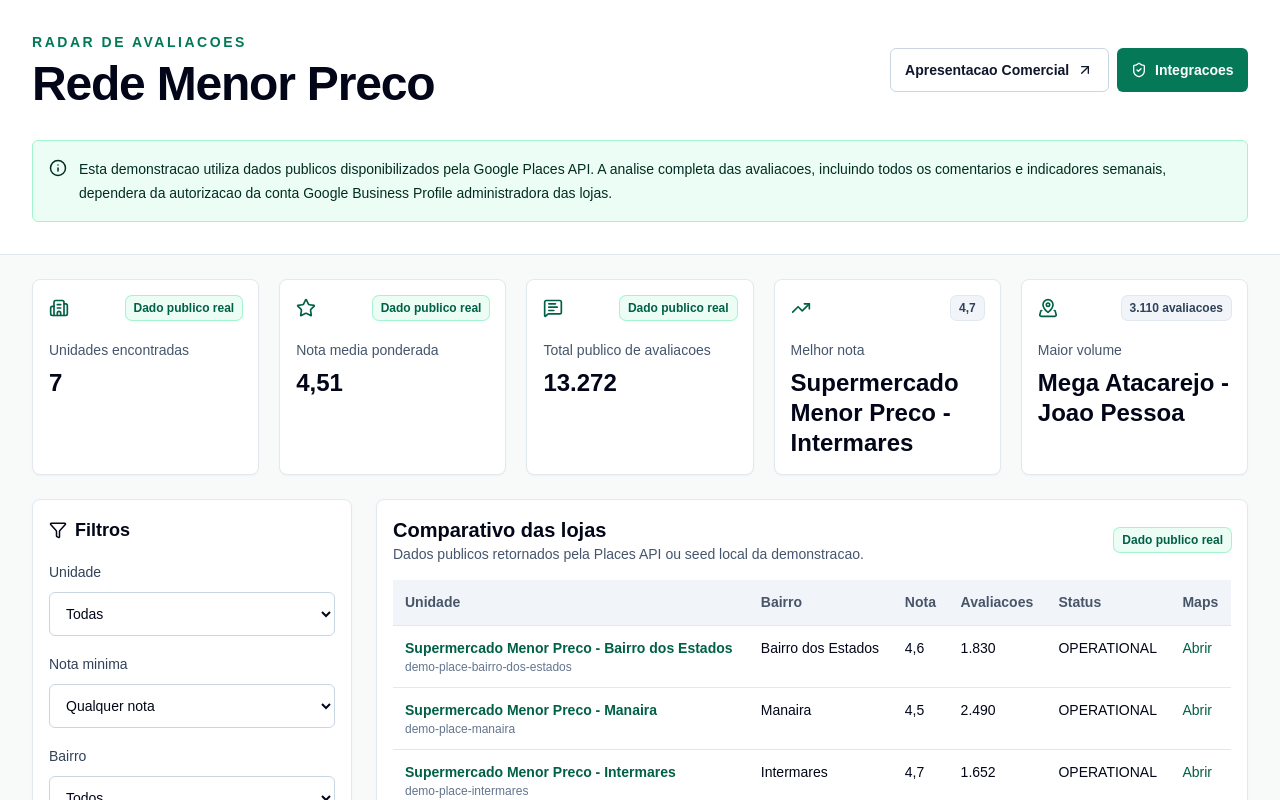
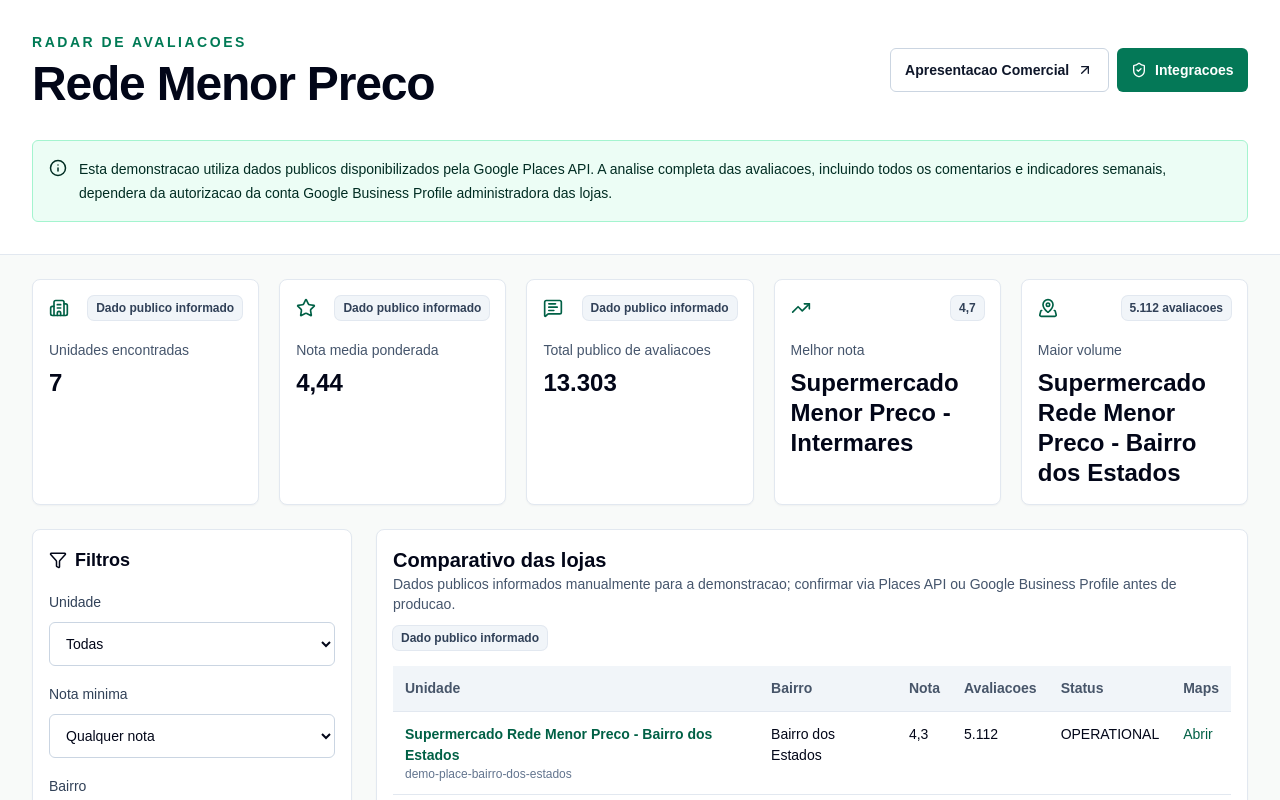
Before and after one commit to rodrigocunha093-stack/Google-avalia-o, a Next.js app: page / in a window 1280 px wide. Shown: the top 800 px of the page. Built offline with nearby package versions, Linux system fonts and the light colour scheme.

Commit message:
Update public review totals

```diff
--- a/src/app/page.tsx
+++ b/src/app/page.tsx
@@ -72,19 +72,19 @@
           icon={<Building2 size={20} />}
           label="Unidades encontradas"
           value={dashboard.summary.unitsFound.toString()}
-          badge="Dado publico real"
+          badge="Dado publico informado"
         />
         <MetricCard
           icon={<Star size={20} />}
           label="Nota media ponderada"
           value={formatRating(dashboard.summary.weightedAverageRating)}
-          badge="Dado publico real"
+          badge="Dado publico informado"
         />
         <MetricCard
           icon={<MessageSquareText size={20} />}
           label="Total publico de avaliacoes"
           value={formatNumber(dashboard.summary.totalReviews)}
-          badge="Dado publico real"
+          badge="Dado publico informado"
         />
         <MetricCard
           icon={<TrendingUp size={20} />}
@@ -121,10 +121,10 @@
               <div>
                 <h2 className="text-xl font-semibold">Comparativo das lojas</h2>
                 <p className="text-sm text-slate-600">
-                  Dados publicos retornados pela Places API ou seed local da demonstracao.
+                  Dados publicos informados manualmente para a demonstracao; confirmar via Places API ou Google Business Profile antes de producao.
                 </p>
               </div>
-              <Badge tone="real">Dado publico real</Badge>
+              <Badge tone="neutral">Dado publico informado</Badge>
             </div>
             <div className="overflow-x-auto">
               <table className="data-table">
@@ -372,7 +372,7 @@
     <div className="panel min-h-36">
       <div className="flex items-center justify-between gap-3 text-emerald-800">
         {icon}
-        <Badge tone={badge === "Dado publico real" ? "real" : "neutral"}>{badge}</Badge>
+        <Badge tone="neutral">{badge}</Badge>
       </div>
       <p className="mt-5 text-sm text-slate-600">{label}</p>
       <p className="mt-2 text-2xl font-semibold leading-tight text-slate-950">{value}</p>
--- a/src/lib/demo-data.ts
+++ b/src/lib/demo-data.ts
@@ -18,7 +18,7 @@
 ];
 
 export const demoStores: PublicStore[] = [
-  store("bairro-dos-estados", "Supermercado Menor Preco - Bairro dos Estados", "Bairro dos Estados", 4.6, 1830, -7.1011, -34.8479, [
+  store("bairro-dos-estados", "Supermercado Rede Menor Preco - Bairro dos Estados", "Bairro dos Estados", 4.3, 5112, -7.1011, -34.8479, [
     review("bairro-dos-estados", "francisco nilton sousa", 2, "Atendimento muito demorado no caixa, segurando a clientela e atrasando o atendimento mesmo apos comunicacao ao fiscal de caixa."),
     review("bairro-dos-estados", "Sabrina Araujo", 1, "Cliente relata falta de seguranca no estacionamento, furto de capacete preso na moto e ausencia de cameras externas."),
     review("bairro-dos-estados", "Iranilson Buriti de Oliveira", 2, "Quase todas as compras tem algum produto com valor maior que o da etiqueta. Cliente precisa enfrentar fila para receber diferenca de volta."),
@@ -28,7 +28,7 @@
     review("bairro-dos-estados", "Filipe Falcao", 1, "Cliente relata ovos estragados com frequencia, mesmo dentro da validade, e deixou de comprar ovos no local."),
     review("bairro-dos-estados", "aeciio matheuslucas", 2, "Pessimo atendimento, filas enormes no acougue e nos lacticinios, alem de falta de seguranca no estacionamento."),
   ]),
-  store("manaira", "Supermercado Menor Preco - Manaira", "Manaira", 4.5, 2490, -7.0974, -34.8342, [
+  store("manaira", "Rede Menor Preco - Manaira", "Manaira", 4.5, 2888, -7.0974, -34.8342, [
     review("manaira", "Beatriz Sa", 2, "Cliente nao ve vantagem em ir a loja e relata que os precos, no geral, sao mais elevados que os do concorrente proximo."),
     review("manaira", "Miguel Stalyt", 1, "Reclamacao sobre atendimento na portaria da unidade Manaira, com ocorrencia registrada em horario noturno."),
     review("manaira", "Sabrina Araujo", 1, "Cliente relata falta de preparo e capacitacao dos segurancas, com constrangimentos durante as compras."),
@@ -42,7 +42,7 @@
   store("intermares", "Supermercado Menor Preco - Intermares", "Intermares", 4.7, 1652, -7.0431, -34.8424),
   store("cristo", "Supermercado Menor Preco - Cristo", "Cristo", 4.4, 1218, -7.1458, -34.8756),
   store("torre", "Supermercado Menor Preco - Torre", "Torre", 4.6, 1432, -7.1195, -34.8611),
-  store("altiplano", "Supermercado Menor Preco - Altiplano", "Altiplano", 4.6, 1540, -7.1342, -34.8214, [
+  store("altiplano", "Supermercado Menor Preco - Altiplano", "Altiplano", 4.4, 92, -7.1342, -34.8214, [
     review("altiplano", "Wagner M Souza", 2, "Pequeno. Com muitas promocoes no encarte, mas com limitacao de quantidades por cliente. Atrai pelo preco, mas nao permite comprar livremente."),
     review("altiplano", "Mateus Leite Arnaud", 1, "Pior sistema de autoatendimento que voce vai encontrar. Nao funciona nem com o proprio funcionario treinado para usa-lo."),
     review("altiplano", "Uly Diniz", 1, "Comprei carne e notei moscas dentro da embalagem. Ao devolver, o gerente nao foi agradavel. Outros funcionarios foram educados, mas o setor de carnes tinha moscas voando."),
@@ -50,7 +50,7 @@
     review("altiplano", "Andre Fernandes", 3, "Estacionamento com pouca sombra. Foi dificil encontrar uma vaga protegida do sol."),
     review("altiplano", "Barreto", 3, "Loja organizada, limpa e bem sinalizada, mas alguns produtos estavam mais caros que na regiao e faltavam itens basicos."),
   ]),
-  store("mega-atacarejo", "Mega Atacarejo - Joao Pessoa", "Joao Pessoa", 4.3, 3110, -7.1582, -34.8428),
+  store("mega-atacarejo", "Mega Atacarejo - Joao Pessoa", "Joao Pessoa", 4.3, 909, -7.1582, -34.8428),
 ];
 
 export const simulatedConnectedMetrics: DemoWeeklyMetric[] = [
```
Also changed, not shown: 1 other file (tests, documents, lock files or other folders).
